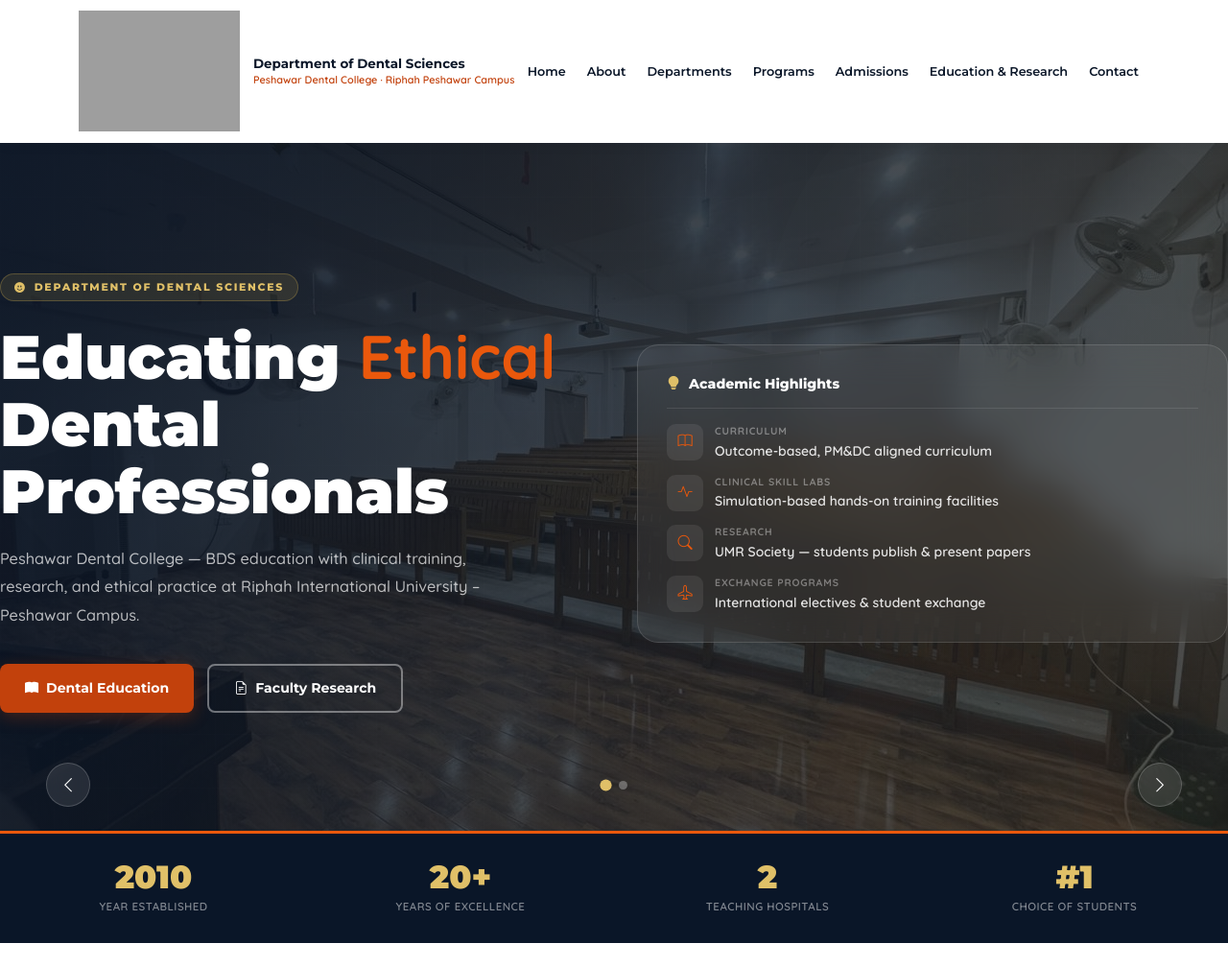
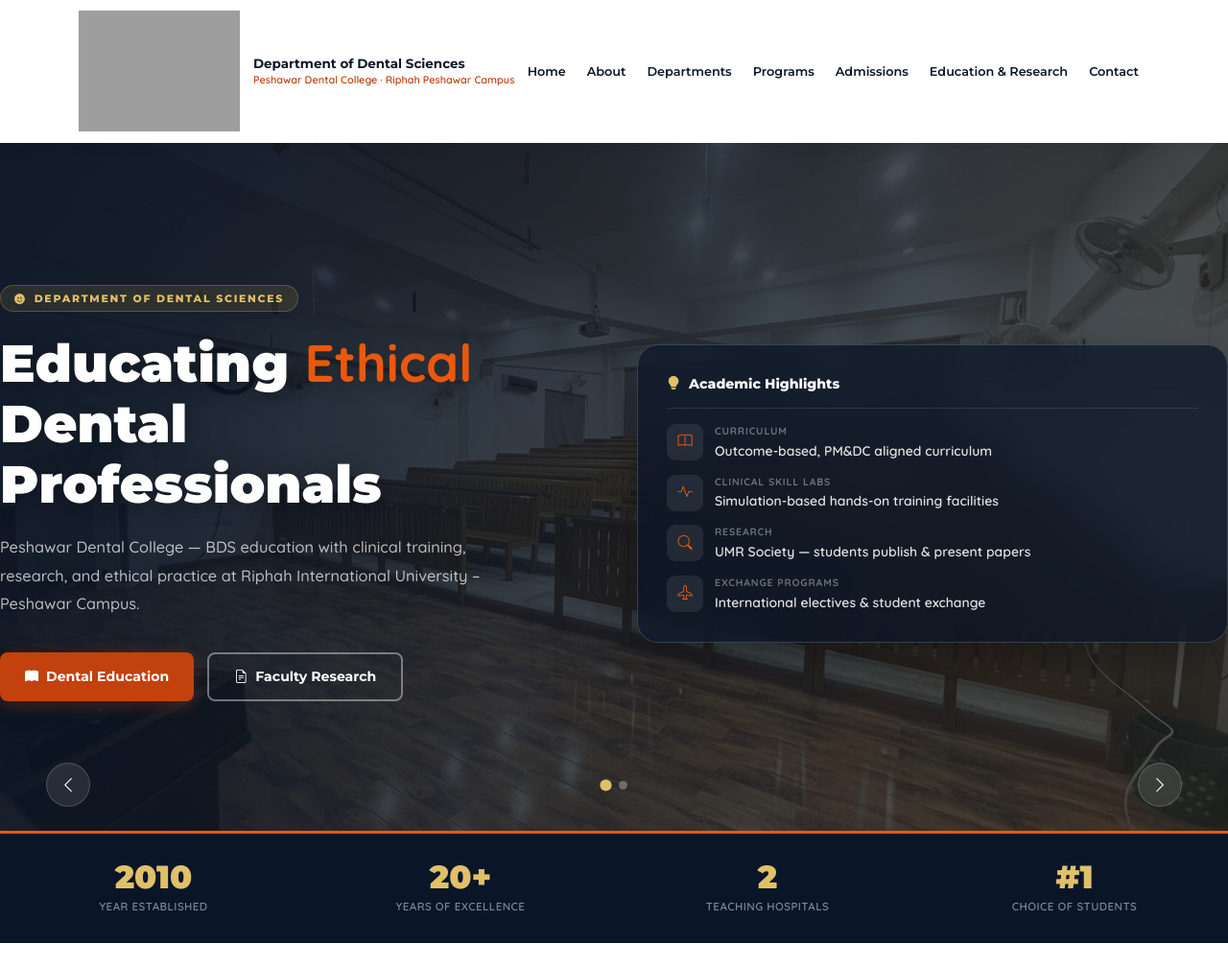
Before and after one commit to Prime-Foundation-Peshawar/dds, a PHP site: page / in a window 1280 px wide. Shown: the part 33-1041 px from the top of the page at 96% size. Run offline with PHP 8.4, Linux system fonts and the light colour scheme; grey boxes are pictures that could not be loaded.

Commit message:
Improve DDS hero title size and academic card readability.
Co-authored-by: Cursor <cursoragent@cursor.com>

```diff
--- a/assets/css/style.css
+++ b/assets/css/style.css
@@ -86,12 +86,14 @@
     }
     .slide-title {
       font-family: 'Montserrat', sans-serif;
-      font-size: clamp(2.1rem, 5.5vw, 4rem);
+      font-size: clamp(2.1rem, 5.5vw, 3.4rem);
       font-weight: 900;
       color: white;
-      line-height: 1.1;
+      line-height: 1.15;
       margin-bottom: 20px;
       overflow-wrap: anywhere;
+      text-shadow: 0 2px 24px rgba(0,0,0,.35);
+      max-width: 16ch;
     }
     .slide-title .hl { color: var(--gold-light); }
     .slide-title .hl-teal { color: var(--teal-light); }
@@ -108,12 +110,13 @@
 
     /* Slide info card */
     .slide-card {
-      background: rgba(255,255,255,.06);
-      border: 1px solid rgba(255,255,255,.13);
+      background: rgba(10,22,40,.72);
+      border: 1px solid rgba(255,255,255,.16);
       backdrop-filter: blur(20px);
       -webkit-backdrop-filter: blur(20px);
       border-radius: var(--r-lg);
       padding: 30px;
+      box-shadow: 0 16px 40px rgba(0,0,0,.28);
     }
     .sc-title {
       font-family: 'Montserrat', sans-serif;
```
